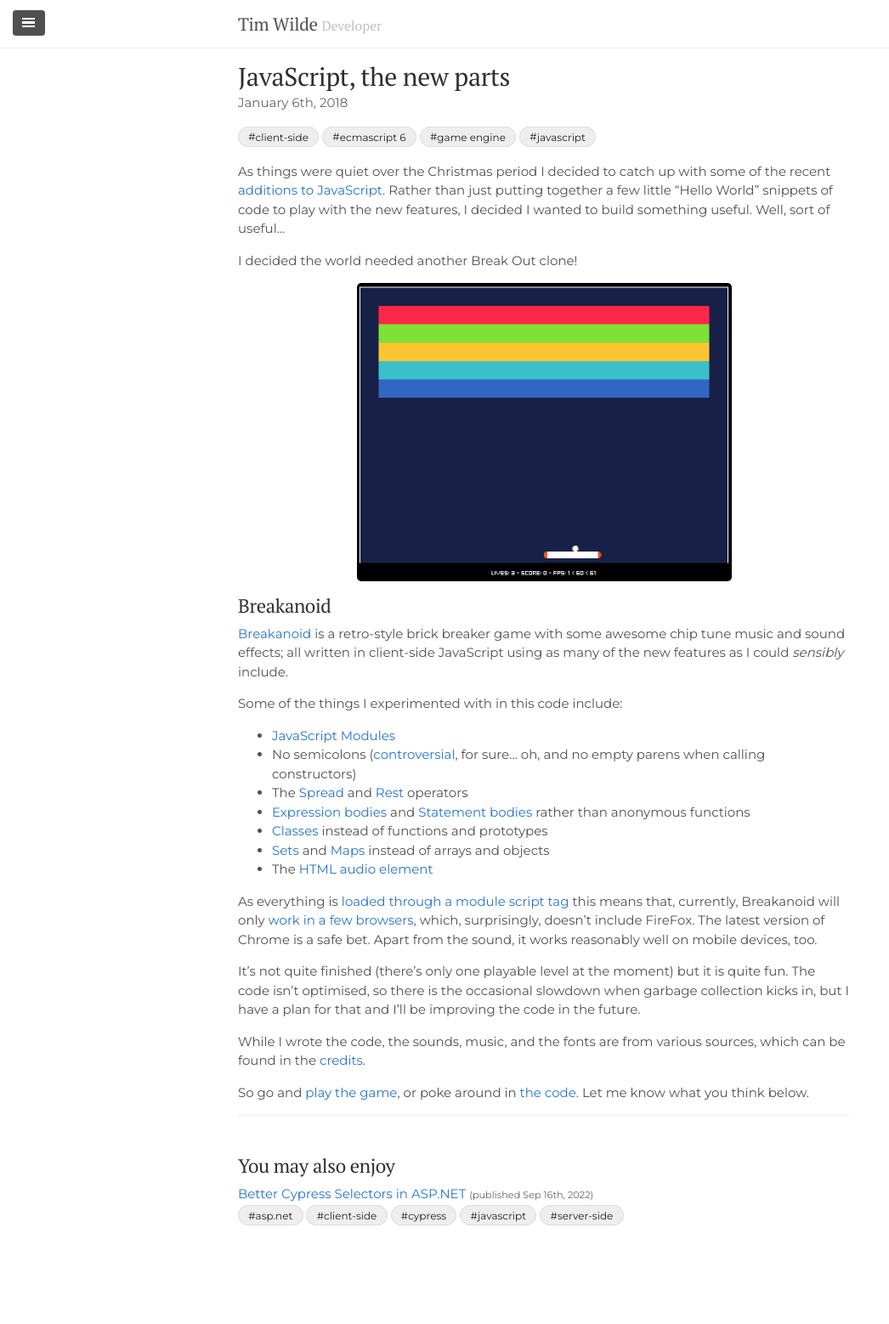
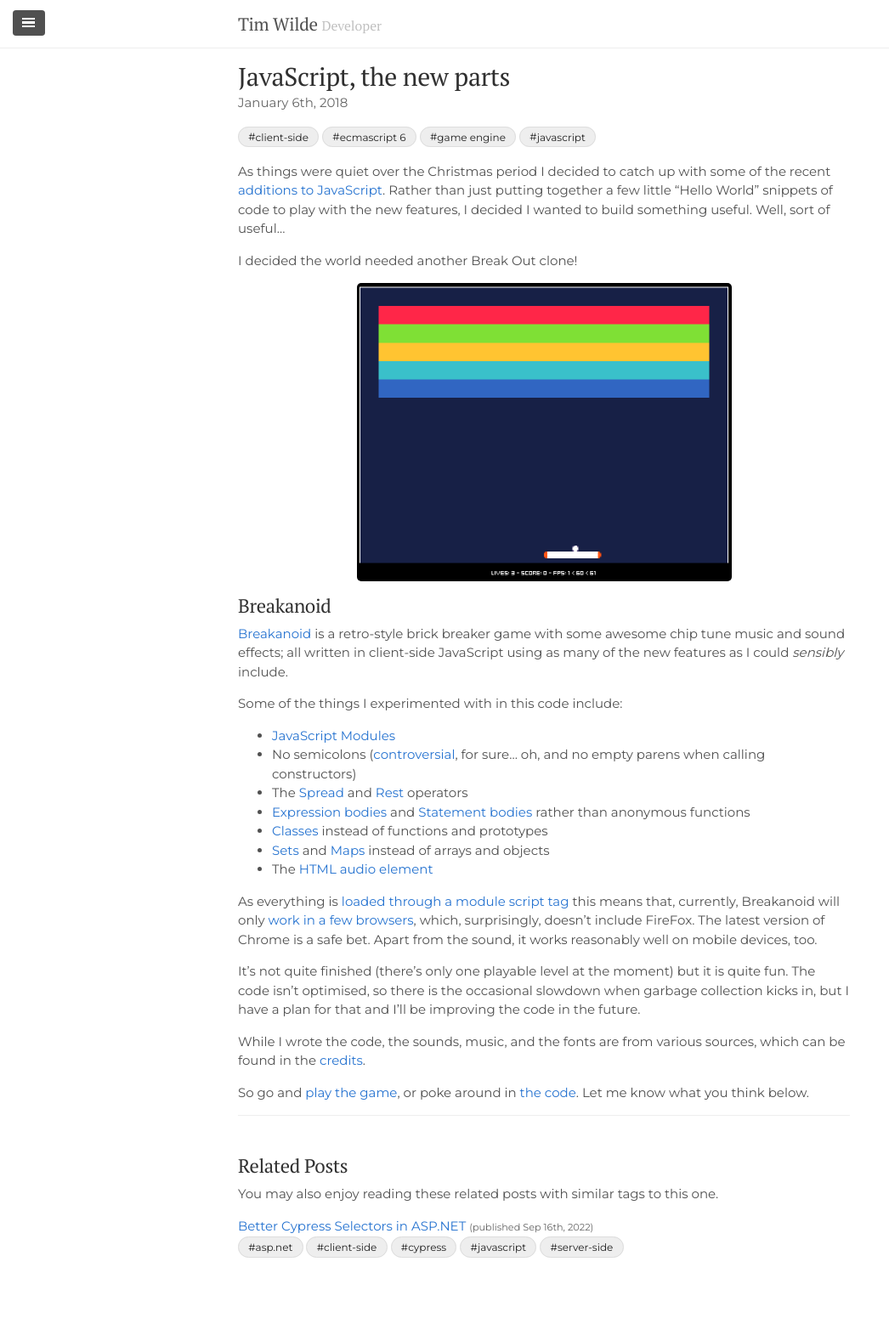
Before and after one commit to TimWilde/timwilde.github.io, a Jekyll site: the page built from _posts/2018-01-06-Javascript-the-new-parts.md, in a window 1280 px wide. Shown: the whole page at 85% size, without its empty margins (0-1046 px from the left). Built offline with Jekyll 4.4.1, drawn with Linux system fonts in a browser that asks for light colours; comment, search, counter and statistics services are not loaded; before the commit the page ends 1520 px from its top, so only the background shows below that.

Commit message:
Readability improvements.

```diff
--- a/_includes/head.html
+++ b/_includes/head.html
@@ -1,7 +1,6 @@
 <head>
-  <meta http-equiv="X-UA-Compatible" content="IE=edge">
   <meta http-equiv="content-type" content="text/html; charset=utf-8">
-  <meta name="viewport" content="width=device-width, initial-scale=1.0, maximum-scale=5">
+  <meta name="viewport" content="width=device-width, initial-scale=1.0">
 
   <title>
     {%- if page.title == "Home" %}
--- a/_includes/page-tags.html
+++ b/_includes/page-tags.html
@@ -1,4 +1,5 @@
 {% if include.tags.size > 0 %}
+   <p class="visually-hidden" aria-label="This post is tagged with">This post is tagged with:</p>
    {% assign pageTags = include.tags | sort_natural %}
    <ul class="tags">
    {% for tag in pageTags %}
--- a/_includes/related.html
+++ b/_includes/related.html
@@ -36,8 +36,8 @@
 
 {% if relatedPosts > 0 %}
    <div class="related">
-      <h2>You may also enjoy</h2>
-
+      <h2>Related Posts</h2>
+      <p>You may also enjoy reading these related posts with similar tags to this one.</p>
       <ul class="related-posts">
          {{ relatedLinks }}
       </ul>
--- a/_layouts/default.html
+++ b/_layouts/default.html
@@ -24,6 +24,6 @@
 
     <script src="{{ site.baseurl }}/public/js/sidebar.js"></script>
     <script src="{{ site.baseurl }}/public/js/google-analytics.js"></script>
-    <script src="{{ site.baseurl }}/public/js/tags.js"></script>
+    <script src="{{ site.baseurl }}/public/js/tags.js" defer></script>
   </body>
 </html>
--- a/public/css/site.css
+++ b/public/css/site.css
@@ -1,14 +1,12 @@
 .visually-hidden {
+  clip: rect(1px, 1px, 1px, 1px);
+  clip-path: inset(50%);
+  height: 1px;
+  width: 1px;
+  margin: -1px;
+  overflow: hidden;
+  padding: 0;
   position: absolute;
-  position: absolute !important;
-  width: 1px !important;
-  height: 1px !important;
-  padding: 0 !important;
-  margin: -1px !important;
-  overflow: hidden !important;
-  clip: rect(0,0,0,0) !important;
-  white-space: nowrap !important;
-  border: 0 !important;
 }
 
 div.gravatar img {
```
Also changed, not shown: _posts/2022-09-16-better-cypress-selectors-in-asp-net.md (+13 -13 lines), public/js/tags.js (line endings or trailing spaces), tag-data.json (line endings or trailing spaces).
